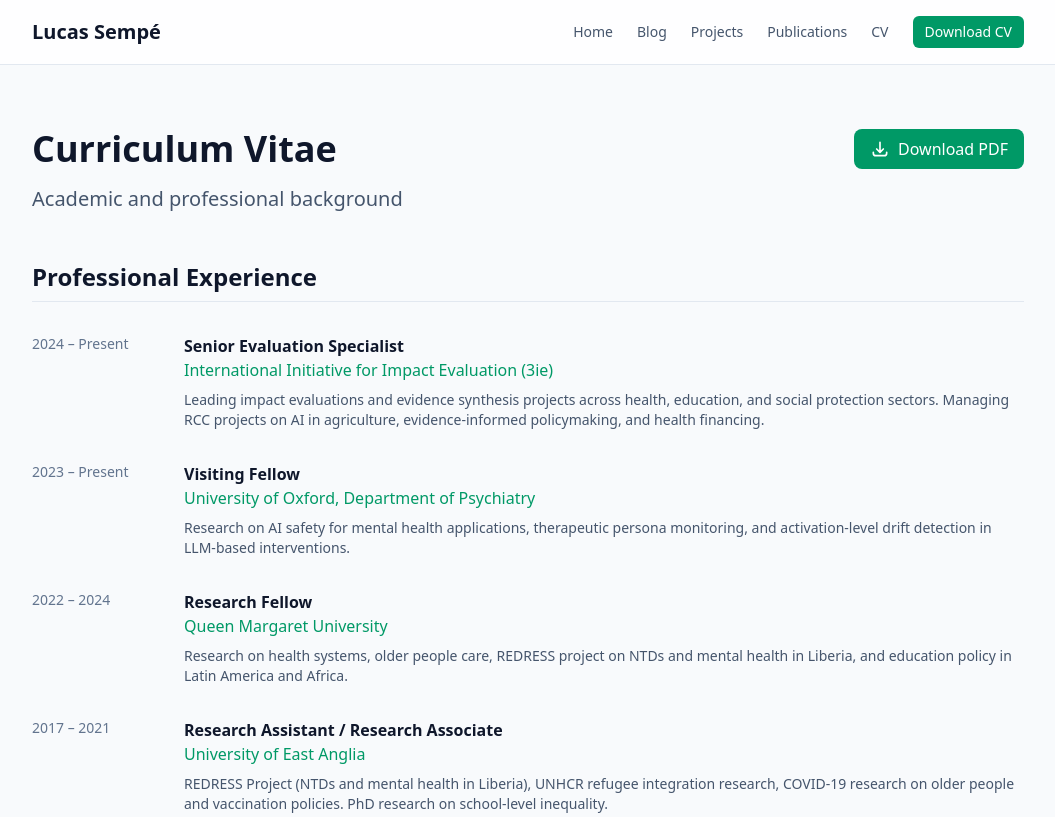
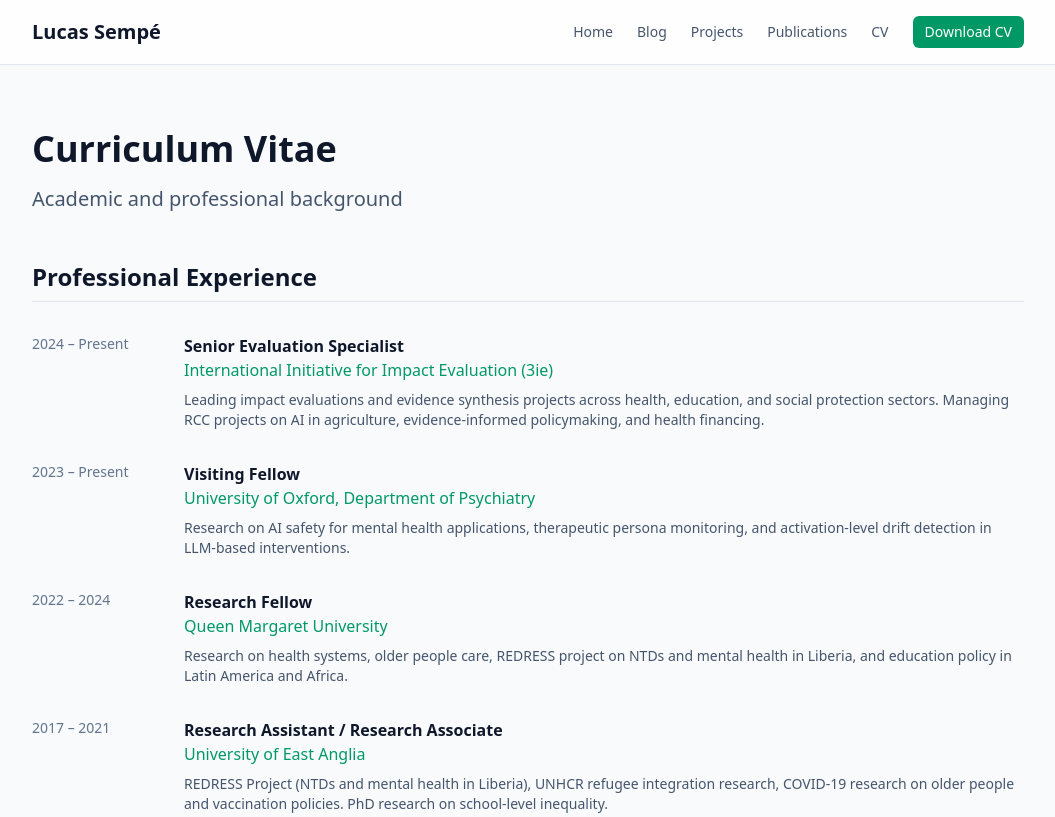
Before and after one commit to lsempe77/lsempe77.github.io, an Astro site: page /cv in a window 1280 px wide. Shown: the top 817 px of the page, without its empty margins (112-1167 px from the left). Built offline with nearby package versions, Linux system fonts and the light colour scheme; Astro itself is replaced by a stand-in of ours.

Commit message:
Remove duplicate Download PDF button from CV page

```diff
--- a/src/pages/cv.astro
+++ b/src/pages/cv.astro
@@ -99,17 +99,9 @@ const presentations = [
 <Layout title="CV">
   <section class="py-16">
     <div class="max-w-5xl mx-auto px-4">
-      <div class="flex justify-between items-start mb-12">
-        <div>
-          <h1 class="text-4xl font-bold text-slate-900 mb-4">Curriculum Vitae</h1>
-          <p class="text-xl text-slate-600">Academic and professional background</p>
-        </div>
-        <a href="/uploads/resume.pdf" class="px-4 py-2 bg-emerald-600 text-white rounded-lg hover:bg-emerald-700 transition-colors flex items-center gap-2">
-          <svg class="w-5 h-5" fill="none" stroke="currentColor" viewBox="0 0 24 24">
-            <path stroke-linecap="round" stroke-linejoin="round" stroke-width="2" d="M4 16v1a3 3 0 003 3h10a3 3 0 003-3v-1m-4-4l-4 4m0 0l-4-4m4 4V4"></path>
-          </svg>
-          Download PDF
-        </a>
+      <div class="mb-12">
+        <h1 class="text-4xl font-bold text-slate-900 mb-4">Curriculum Vitae</h1>
+        <p class="text-xl text-slate-600">Academic and professional background</p>
       </div>
 
       <!-- Experience -->
```
